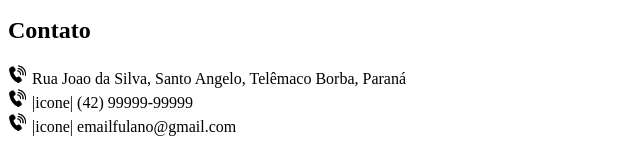
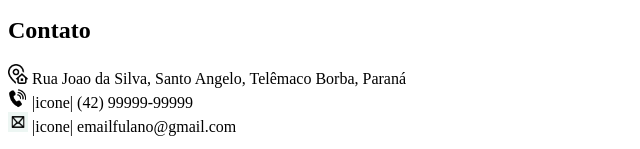
Before and after one commit to 2joao2/Curriculo_FulanoTal, a plain HTML site: page index.html in a window 1280 px wide. Shown: the part 744-893 px from the top of the page, 0-640 px from the left. Drawn offline with Linux system fonts and the light colour scheme.

Commit message:
atualizasao 2

```diff
--- a/index.html
+++ b/index.html
@@ -30,9 +30,9 @@
         </p>
         <h2>Contato</h2>
         <p>
-            <img src="./images/telefone.png" width="20" height="20"> Rua Joao da Silva, Santo Angelo, Telêmaco Borba, Paraná <br>
+            <img src="./images/local.png" width="20" height="20"> Rua Joao da Silva, Santo Angelo, Telêmaco Borba, Paraná <br>
            <img src="./images/telefone.png" width="20" height="20"> |icone| (42) 99999-99999 <br>
-           <img src="./images/telefone.png" width="20" height="20"> |icone| emailfulano@gmail.com <br>
+           <img src="./images/email.jpg" width="20" height="20"> |icone| emailfulano@gmail.com <br>
         </p>
     </body>
 </html>
```
Also changed, not shown: images/email.jpg (added), images/local.png (added).
